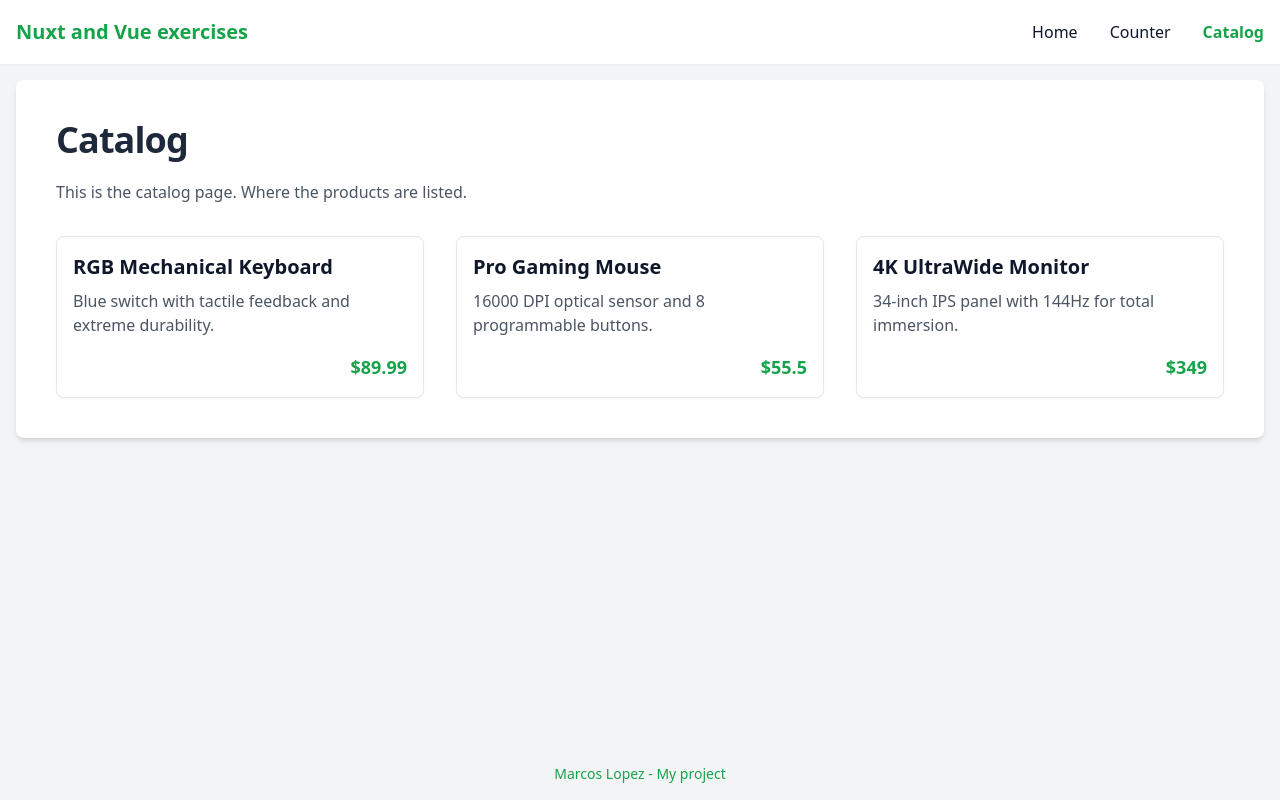
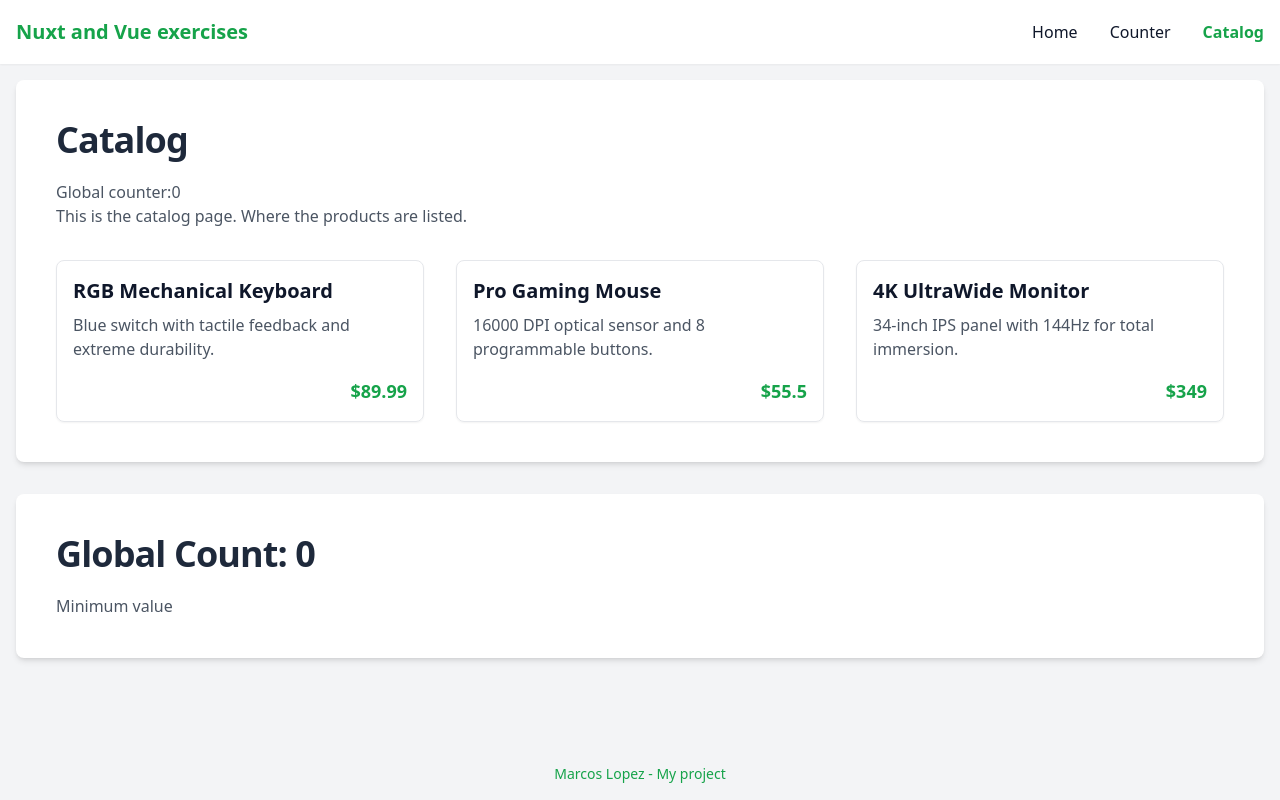
Before and after one commit to marcoslgl/formacion, a Nuxt app in the folder nuxt-vue-exercises/: page /catalog in a window 1280 px wide. Built offline with nearby package versions, Linux system fonts and the light colour scheme.

Commit message:
feat(vue-nuxt) add exercise 15

```diff
--- a/nuxt-vue-exercises/components/TheCounter.vue
+++ b/nuxt-vue-exercises/components/TheCounter.vue
@@ -1,8 +1,7 @@
 <script setup lang="ts">
-import { watch, ref } from "vue";
+/* import { watch, ref } from "vue";
 const { count, increment, decrement, reset } = useCounter();
 const isMax = computed(() => count.value >= 10);
-
 const stateMessage = ref("");
 watch(
   count,
@@ -16,36 +15,37 @@ watch(
     }
   },
   { immediate: true },
-);
+); */
+const counterStore = useCounterStore();
 </script>
 
 <template>
   <TheTitle
-    >Count: <span :class="isMax ? 'text-green-500' : 'text-slate-800'">{{ count }}</span>
+    >Count: <span :class="counterStore.isMax ? 'text-green-500' : 'text-slate-800'">{{ counterStore.count }}</span>
   </TheTitle>
   <p class="text-gray-600">
-    Double Count: <span>{{ count * 2 }}</span>
+    Double Count: <span>{{ counterStore.count * 2 }}</span>
   </p>
-  <p class="text-gray-600 mb-4">{{ stateMessage }}</p>
+  <p class="text-gray-600 mb-4">{{ counterStore.stateMessage }}</p>
 
   <div class="flex items-center space-x-4">
     <button
-      v-if="count > 0"
-      @click="decrement()"
+      v-if="counterStore.count > 0"
+      @click="counterStore.decrement()"
       class="px-4 py-2 bg-red-600 text-white rounded hover:bg-red-800 transition"
     >
       Decrease
     </button>
     <button
-      v-if="count < 10"
-      @click="increment()"
+      v-if="counterStore.count < 10"
+      @click="counterStore.increment()"
       class="px-4 py-2 bg-green-600 text-white rounded hover:bg-green-800 transition"
     >
       Increase
     </button>
     <button
-      v-if="count !== 0"
-      @click="reset()"
+      v-if="counterStore.count !== 0"
+      @click="counterStore.reset()"
       class="px-4 py-2 bg-amber-600 text-white rounded hover:bg-amber-700 transition"
     >
       Reset
--- a/nuxt-vue-exercises/pages/catalog.vue
+++ b/nuxt-vue-exercises/pages/catalog.vue
@@ -1,15 +1,28 @@
 <script setup lang="ts">
 import { mockProducts } from "~/data/mock";
-definePageMeta({ layout: "default" });
+const counterStore = useCounterStore();
 </script>
 
 <template>
   <section class="py-10 px-10 bg-white rounded-lg shadow-md">
     <TheTitle>Catalog</TheTitle>
+    <p class="text-gray-600">Global counter:{{ counterStore.count }}</p>
     <p class="text-gray-600">This is the catalog page. Where the products are listed.</p>
     <div class="grid grid-cols-1 md:grid-cols-3 gap-8 mt-8">
       <ProductCard v-for="product in mockProducts" :key="product.id" :product="product" />
     </div>
   </section>
+  <section class="py-10 px-10 bg-white rounded-lg shadow-md mt-8">
+    <TheTitle>Global Count: {{ counterStore.count }}</TheTitle>
+    <div class="flex items-center justify-between">
+      <p class="text-gray-600">{{ counterStore.stateMessage }}</p>
+      <button
+        v-if="counterStore.count !== 0"
+        @click="counterStore.reset()"
+        class="px-4 py-2 bg-amber-600 text-white rounded hover:bg-amber-700 transition"
+      >
+        Reset
+      </button>
+    </div>
+  </section>
 </template>
-º
--- /dev/null
+++ b/nuxt-vue-exercises/stores/useCounterStore.ts
@@ -0,0 +1,27 @@
+import { defineStore } from "pinia";
+
+export const useCounterStore = defineStore("counter", () => {
+  const count = ref(0);
+
+  const increment = () => {
+    if (count.value < 10) count.value++;
+  };
+
+  const decrement = () => {
+    if (count.value > 0) count.value--;
+  };
+
+  const reset = () => {
+    if (count.value !== 0) count.value = 0;
+  };
+
+  const stateMessage = computed(() => {
+    if (count.value === 0) return "Minimum value";
+    if (count.value === 10) return "Maximum value";
+    return "Intermediate value";
+  });
+
+  const isMax = computed(() => count.value >= 10);
+
+  return { count, increment, decrement, reset, stateMessage, isMax };
+});
```
